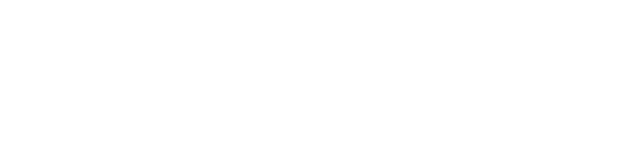
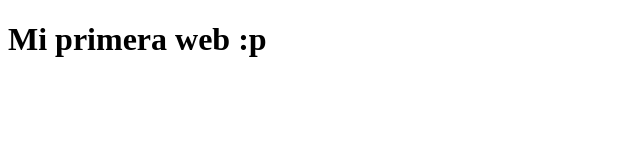
Before and after one commit to JD64Bits/webbonita, a plain HTML site: page index.html in a window 1280 px wide. Shown: the whole page, without its empty margins (0-640 px from the left). Drawn offline with Linux system fonts and the light colour scheme.

Commit message:
feat: :tada:

```diff
--- a/index.html
+++ b/index.html
@@ -6,6 +6,8 @@
     <title>Document</title>
 </head>
 <body>
-
+    <h1>
+        Mi primera web :p
+    </h1>
 </body>
 </html>
```
